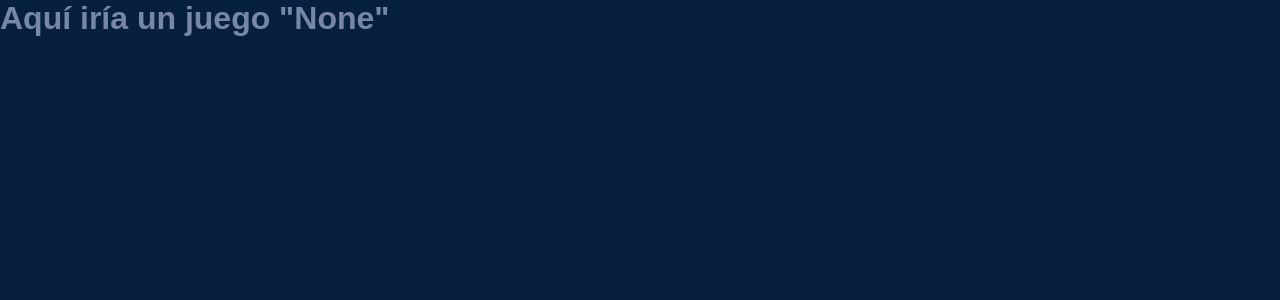
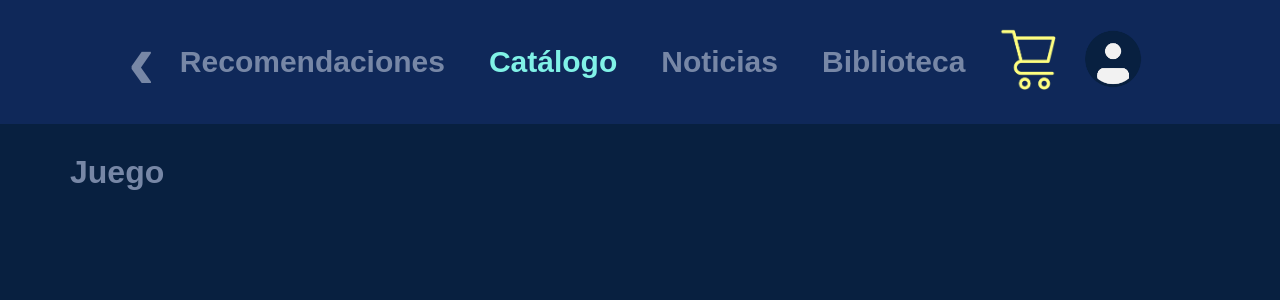
Before and after one commit to FranoCar/proyectoInterfaces, a Flask app: page /juego in a window 1280 px wide. Shown: the top 300 px of the page. Run offline with Flask 2, Linux system fonts and the light colour scheme.

Commit message:
carrito/juego avance chiquito

```diff
--- a/proyecto/app/static/styles/carousel.css
+++ b/proyecto/app/static/styles/carousel.css
@@ -65,3 +65,14 @@
 .flickity-button:hover {
   background: #80F2E7;
 }
+
+/*PRUEBA JUEGO*/
+.carousel-nav {
+  width: 120px;
+  margin-left: 10px;
+  max-height: 300px;
+  overflow-y: scroll;
+}
+.carousel-nav .carousel-cell.is-nav-selected {
+  background: #ED2;
+}
--- a/proyecto/app/static/styles/styles.css
+++ b/proyecto/app/static/styles/styles.css
@@ -28,6 +28,9 @@ li, a {
     font-size: 30px;
     color:#7787A6;
     text-decoration: none;
+}
+.a-btn-atras {
+    font-size: 80px;
 }
 /* para que no se vea como una lista*/
 .nav-links {
@@ -89,13 +92,13 @@ h1 {
 /* títulos que no estén en la barra de navegación (Ofertas recomendadas, noticias, etc */
 h2 {
     font-family: Arial, Helvetica, sans-serif;
-    margin-top: 30px;
-    margin-left: 100px;
     color: #F2F2F2;
 }
 /* para que el boton de MÁS en recomendaciones salga al lado de los títulos*/
 .h2-recomendaciones {
     display: inline-block;
+    margin-top: 30px;
+    margin-left: 100px;
 }
 
 /* botón MÁS en recomendaciones */
--- a/proyecto/app/templates/juego.html
+++ b/proyecto/app/templates/juego.html
@@ -3,9 +3,33 @@
 	<head>
 		<meta charset="UTF-8">
 		<link rel="stylesheet" href="static/styles/styles.css">
+		<script src="https://ajax.googleapis.com/ajax/libs/jquery/3.6.0/jquery.min.js"></script>
+		<link rel="stylesheet" href="https://unpkg.com/flickity@2/dist/flickity.min.css">
+		<script src="https://unpkg.com/flickity@2/dist/flickity.pkgd.min.js"></script>
+		<link rel="stylesheet" href="static/styles/carousel.css">
 		<title>Pagina</title>
 	</head>
 	<body>
-		<h1>Aquí iría un juego "{{ juego }}"</h1>
+		<header class="header">
+			<a href="#" class="a a-btn-atras">&#8249;</a>
+			<nav>
+			   <ul class="nav-links">
+					<li><a href="http://127.0.0.1:5000/recomendaciones">Recomendaciones</a></li>
+					<li><a href="http://127.0.0.1:5000/catalogo" class="is-active">Catálogo</a></li>
+					<li><a href="http://127.0.0.1:5000/noticias">Noticias</a></li>
+					<li><a href="http://127.0.0.1:5000/biblioteca">Biblioteca</a></li>
+			   </ul>
+			</nav>
+			<div class="user-cart">
+				<a href="http://127.0.0.1:5000/carrito">
+					<img src="static/img/cart.png" alt="Carrito">
+				</a>
+				<img src="static/img/user.png" alt="Usuario">
+			</div>
+		</header>
+		<div class="container">
+			<h1>Juego</h1>
+		</div>
+
 	</body>
 </html>
```
Also changed, not shown: proyecto/app/static/styles/carrito.css (added, +12 -0 lines), proyecto/app/templates/carrito.html (+16 -1 lines).
